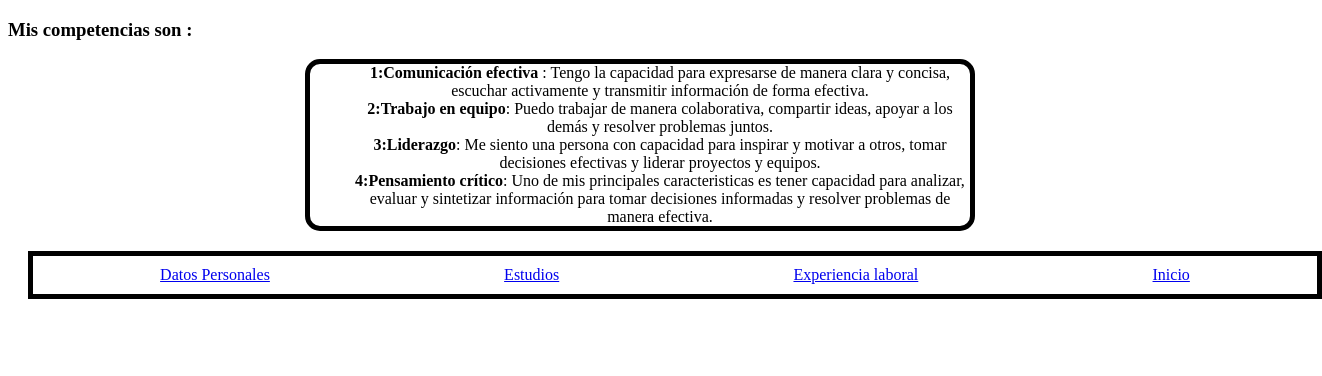
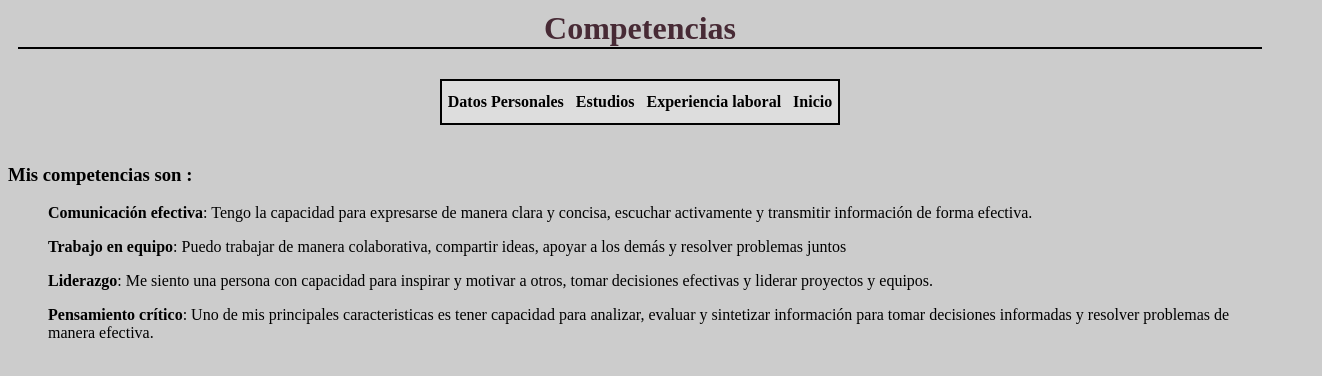
Before and after one commit to IvanSchneeroff/Curriculum-Faculta, a plain HTML site: page Competencia.html in a window 1280 px wide. Shown: the whole page, 1322 px wide, since content can reach past the window. Drawn offline with Linux system fonts and the light colour scheme.

Commit message:
Add files via upload

```diff
--- a/Competencia.html
+++ b/Competencia.html
@@ -8,39 +8,56 @@
     <link rel="stylesheet" href="index.css" />
   </head>
   <body>
-    <h3 class="mc">Mis competencias son :</h3>
+    <h1>Competencias</h1>
+    <div class="contenedor_links_padre">
+    <ul class="contenedor_links">
+      <li>
+        <a href="DP.html"> <b>Datos Personales</b> </a>
+      </li>
+      <li>
+        <a href="estudios.html"> <b>Estudios</b> </a>
+      </li>
+      <li>
+        <a href="experiencialaboral.html"> <b>Experiencia laboral</b> </a>
+      </li>
+      <li>
+        <a href="index.html"> <b>Inicio</b> </a>
+      </li>
+    </ul>
+  </div>
+  <h3 class="mc">Mis competencias son :</h3>
     <ol class="contenedor_compe">
       <li>
-        <b> 1:Comunicación efectiva </b> : Tengo la capacidad para expresarse de manera
-        clara y concisa, escuchar activamente y transmitir información de forma
-        efectiva.
+        <p>
+          <b>Comunicación efectiva</b>: Tengo la capacidad para expresarse de
+          manera clara y concisa, escuchar activamente y transmitir información
+          de forma efectiva.
+        </p>
       </li>
 
+      <li>
+        <p>
+          <b>Trabajo en equipo</b>: Puedo trabajar de manera colaborativa,
+          compartir ideas, apoyar a los demás y resolver problemas juntos
+        </p>
+      </li>
 
       <li>
-        <b> 2:Trabajo en equipo</b>: Puedo trabajar de manera
-        colaborativa, compartir ideas, apoyar a los demás y resolver problemas
-        juntos.
+        <p>
+          <b>Liderazgo</b>: Me siento una persona con capacidad para inspirar y
+          motivar a otros, tomar decisiones efectivas y liderar proyectos y
+          equipos.
+        </p>
       </li>
 
-
       <li>
-        <b> 3:Liderazgo</b>: Me siento una persona con capacidad para inspirar y motivar a otros, tomar
-        decisiones efectivas y liderar proyectos y equipos.
-      </li>
-
-
-      <li>
-        <b> 4:Pensamiento crítico</b>: Uno de mis principales caracteristicas es tener capacidad para analizar, evaluar y
-        sintetizar información para tomar decisiones informadas y resolver
-        problemas de manera efectiva.
+        <p>
+          <b>Pensamiento crítico</b>: Uno de mis principales caracteristicas es
+          tener capacidad para analizar, evaluar y sintetizar información para
+          tomar decisiones informadas y resolver problemas de manera efectiva.
+        </p>
       </li>
     </ol>
-    <ul class="contenedor_links">
-      <li><a href="DP.html">Datos Personales</a></li>
-      <li><a href="estudios.html">Estudios</a></li>
-      <li><a href="experiencialaboral.html">Experiencia laboral</a></li>
-      <li><a href="index.html">Inicio</a></li>
-    </ul>
+
   </body>
 </html>
--- a/index.css
+++ b/index.css
@@ -1,12 +1,13 @@
 body {
-  background-color: white
+  background-color: #ccc;
 }
 h1 {
   text-align: center;
   color: rgb(71, 42, 53);
-  background-color: rgb(236, 255, 127);
-  border: 10px solid;
+  background-color: #ccc;
+  border-bottom : 2px solid black ;
   margin: 10px;
+
 }
 /* ul {
   color: black
@@ -21,25 +22,41 @@ h1 {
 }
 .estudios1 {
   color: black;
-
 }
 
-.contenedor{
+.contenedor {
   display: flex;
   align-items: center;
   width: 100;
 }
 
-.contenedor_links{ width: 100%;
+.contenedor_links {
+  width: fit-content;
   display: flex;
-  justify-content: space-around;
-  padding: 10px;
-  border: 5px solid black;
+  align-items: center;
+  border: 2px solid black;
+  padding: 12px 0;
   margin: 20px;
+  background-color: #ddd;
+justify-content: center;
 
 }
-.fotocv{
-  background-image:auto;
+.contenedor_links li a {
+  padding: 12px 6px;
+  color: black;
+  text-decoration: none;
+}
+.contenedor_links li a:hover {
+  background-color: #77f3f3;
+
+}
+.contenedor_links li{
+  text-align: center;
+
+}
+
+.fotocv {
+  background-image: auto;
   width: 400px;
   border: solid black;
   margin: auto;
@@ -47,56 +64,61 @@ h1 {
   border-radius: 15px;
 }
 
-
+.contenedor_dp li  {
+  list-style: circle;
+}
 .contenedor_dp{
-  color: black  ;
-  text-align: center;
-  border: 5px solid;
-  margin: 10px auto;
-  width: 49%;
-
+  display: flex;
+  flex-direction: column;
+  gap: 20px;
 }
-.contenedor_dp li{
-  list-style: circle;
-  list-style-type: none;
-}
-li{
+li {
   list-style: none;
 }
-.contenedor_body{
+.contenedor_body {
   display: flex;
   height: 98vh;
   flex-direction: column;
 }
-.contenedor_dp2{
-  justify-self: end;
-  align-self: flex-end;
-}
-.contenedor_compe{
-  text-align: center;
+
+
+.contenedor_estudio {
   border: 5px solid;
   margin: 10px auto;
-  width: 49%;
   border-radius: 15px;
+  width: 50%;
+  padding: 15px;
 }
-.contenedor_estudios{ text-align: center;
-  border: 5px solid;
-  margin: ;10px auto;
-  width: 50%;
-  border-radius: 15px;
+.contenedor_estudio li {
+  list-style: circle;
+  list-style-type: none;
+  list-style: circle;
+  list-style-position: inside;
+
+}
+.contenedor_links_padre{
+  display: flex;
+  width: 100%;
+  justify-content: center;
+}
+@media screen and (max-width: 768px) {
+ .contenedor_estudio{
+  width: 85%;
+ }
+ .fotocv{
+  width: 300px;
  }
 
-
-
-@media(max-width: 1200px){
+}
+@media screen and (max-width: 768px) {
 
 }
-@media(max-width: 992px){
+@media screen and (max-width: 768px) {
 
 }
-@media(max-width: 768px){
+@media screen and (max-width: 768px) {
 
 }
-@media(max-width: 576px){
+@media screen and (max-width: 768px) {
 
 }
```
Also changed, not shown: DP.html (+14 -10 lines), estudios.html (+10 -10 lines), experiencialaboral.html (+43 -18 lines), index.html (+4 -3 lines). Lines whose indentation alone changed are shown as unchanged.
